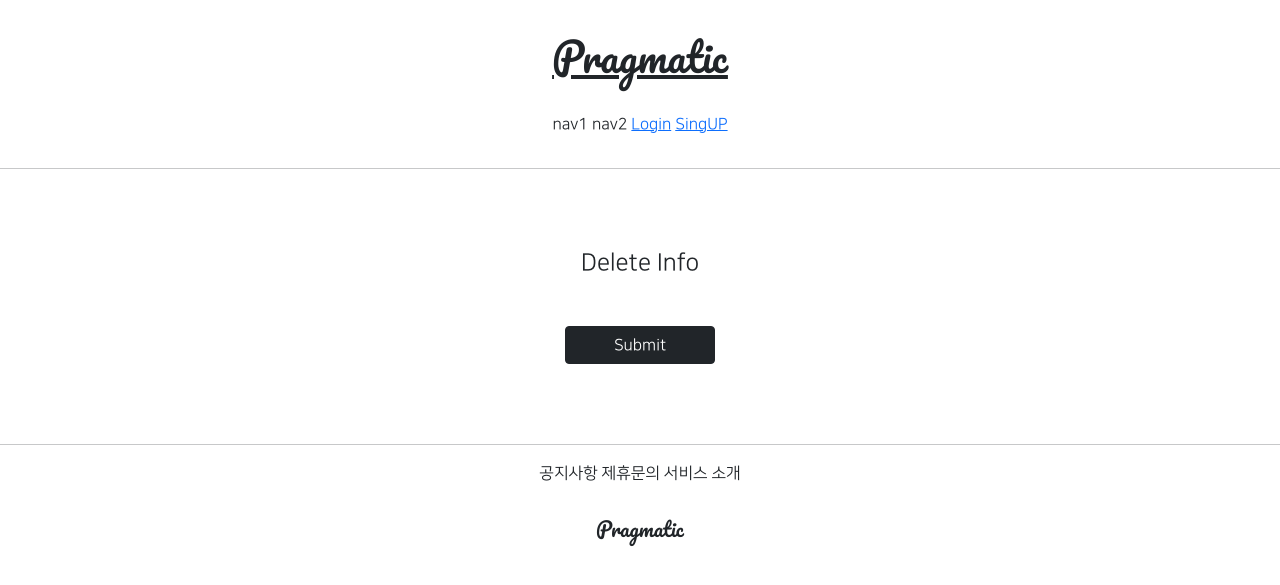
After one commit to lugia574/gis_2ban_1, a Django app: page /account/delete/1 in a window 1280 px wide. The commit adds this page. Shown: the top 585 px of the page. Run offline with Django 3.2, Linux system fonts and the light colour scheme; tables that the repository leaves empty hold one stand-in row (values such as "Sample post"); parts of the project's set-up code (start-up, migrations or seed data) failed here and were passed over; some libraries are stand-ins or nearby versions.

Commit message:
2021/07/19 - 2 delete 구현

```diff
--- /dev/null
+++ b/accountapp/templates/accountapp/delete.html
@@ -0,0 +1,21 @@
+{% extends 'base.html' %}
+
+{% block content %}
+
+    <div class="text-center mw-500 m-auto">
+        <div class="m-5">
+            <h4>Delete Info</h4>
+        </div>
+        <div>
+            <form action="{% url 'accountapp:delete' pk=target_user.pk%}" method="post">
+                {# target_user.pk >> 타겟의 비밀번호#}
+                {% csrf_token %}
+                <div class="m-5">
+                    <input type="submit" class="btn btn-dark rounded=pill px-5">
+                </div>
+
+            </form>
+        </div>
+    </div>
+
+{% endblock %}
--- a/accountapp/templates/accountapp/detail.html
+++ b/accountapp/templates/accountapp/detail.html
@@ -13,6 +13,9 @@
         <div>
             <a href="{% url 'accountapp:update' pk=target_user.pk %}">Update Info</a>
         </div>
+        <div>
+            <a href="{% url 'accountapp:delete' pk=target_user.pk %}">Quit</a>
+        </div>
     </div>
 
 {% endblock %}
--- a/accountapp/urls.py
+++ b/accountapp/urls.py
@@ -1,7 +1,7 @@
 from django.contrib.auth.views import LoginView, LogoutView
 from django.urls import path
 
-from accountapp.views import hello_world, AccountCreateView, AccountDetailView, AccountUpdateView
+from accountapp.views import hello_world, AccountCreateView, AccountDetailView, AccountUpdateView, AccountDeleteView
 
 app_name = 'accountapp'
 
@@ -14,5 +14,7 @@ urlpatterns = [
     path('create/',AccountCreateView.as_view(), name='create'),
     path('detail/<int:pk>', AccountDetailView.as_view(), name='detail'),
     path('update/<int:pk>',AccountUpdateView.as_view(),name='update'),
+    path('delete/<int:pk>',AccountDeleteView.as_view(),name='delete'),
+
 
 ]
--- a/accountapp/views.py
+++ b/accountapp/views.py
@@ -5,7 +5,7 @@ from django.shortcuts import render
 from django.urls import reverse, reverse_lazy
 
 # Create your views here.
-from django.views.generic import CreateView, DetailView, UpdateView
+from django.views.generic import CreateView, DetailView, UpdateView, DeleteView
 
 from accountapp.models import HelloWorld
 
@@ -48,3 +48,9 @@ class AccountUpdateView(UpdateView):
     context_object_name = 'target_user'
     success_url = reverse_lazy('accountapp:hello_world')
     template_name = 'accountapp/update.html'
+
+class AccountDeleteView(DeleteView):
+    model = User
+    context_object_name = 'target_user'
+    success_url = reverse_lazy('accountapp:hello_world')
+    template_name = 'accountapp/delete.html'
```
